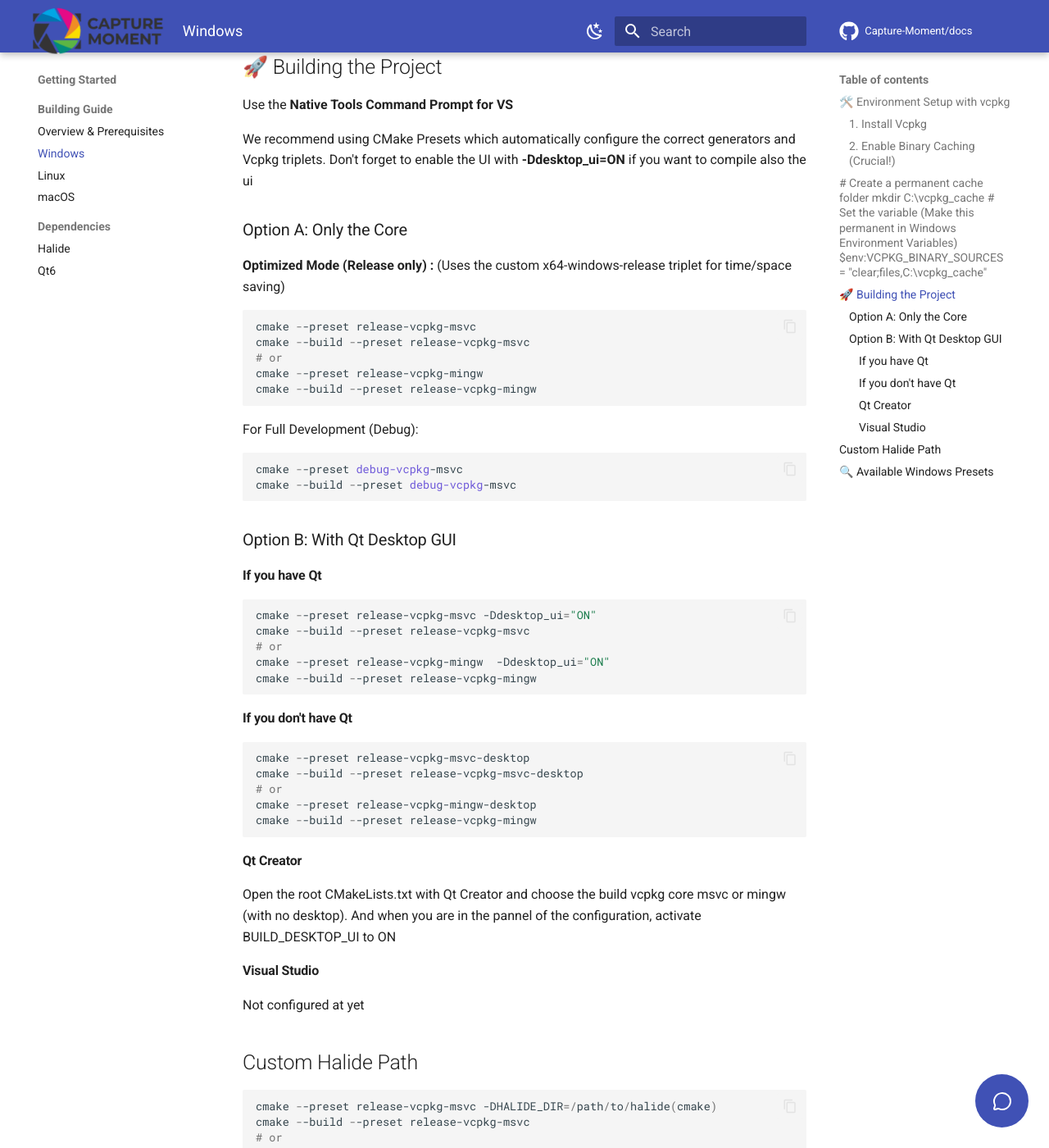
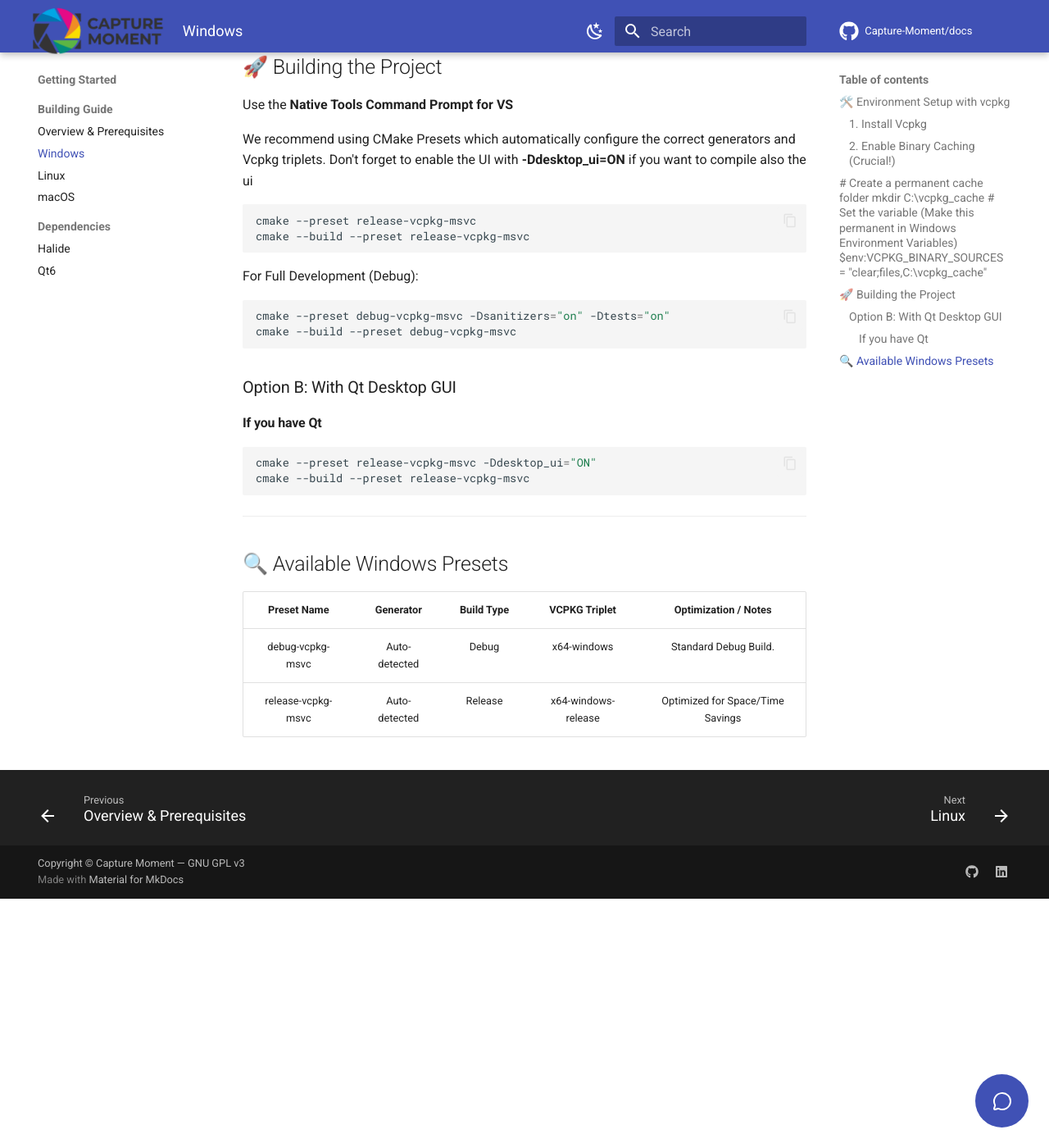
Before and after one commit to Capture-Moment/docs, an MkDocs documentation site: the page built from docs/building/BUILDING_WINDOWS.md, in a window 1280 px wide and 1400 px high, scrolled down 918 px. Shown: the whole window at 82% size. Built offline with MkDocs 1.6.1 and Material for MkDocs 9.7.7, drawn with Linux system fonts in a browser that asks for light colours; comment, search, counter and statistics services are not loaded; some of the changed text lies outside the part shown.

Commit message:
improve windows building

````diff
--- a/docs/building/BUILDING_WINDOWS.md
+++ b/docs/building/BUILDING_WINDOWS.md
@@ -6,8 +6,8 @@ This guide is optimized to handle the challenges of building on Windows.
 **VCPKG_ROOT :** Ensure this environment variable points to your Vcpkg installation.
 
 ### 1. Install Vcpkg
-```powershell
-git clone [https://github.com/Microsoft/vcpkg.git](https://github.com/Microsoft/vcpkg.git) C:\vcpkg
+```bash
+git clone https://github.com/Microsoft/vcpkg.git C:\vcpkg
 cd C:\vcpkg
 .\bootstrap-vcpkg.bat
 # Recommended:  Make VCPKG_ROOT permanent to system PATH
@@ -16,7 +16,7 @@ cd C:\vcpkg
 ### 2. Enable Binary Caching (Crucial!)
 To avoid recompiling LLVM every time you clean your project, enable local binary caching. Check if it's ON by default.
 
-```PowerShell
+```bash
 # Create a permanent cache folder
 mkdir C:\vcpkg_cache
 # Set the variable (Make this permanent in Windows Environment Variables)
@@ -28,21 +28,15 @@ Use the **Native Tools Command Prompt for VS**
 
 We recommend using CMake Presets which automatically configure the correct generators and Vcpkg triplets. Don't forget to enable the UI with **-Ddesktop_ui=ON** if you want to compile also the ui
 
-### Option A: Only the Core
 
-**Optimized Mode (Release only) :** (Uses the custom x64-windows-release triplet for time/space saving)
-
-```PowerShell
+```bash
 cmake --preset release-vcpkg-msvc
 cmake --build --preset release-vcpkg-msvc
-# or
-cmake --preset release-vcpkg-mingw
-cmake --build --preset release-vcpkg-mingw
 ```
 
 For Full Development (Debug):
-```PowerShell
-cmake --preset debug-vcpkg-msvc
+```bash
+cmake --preset debug-vcpkg-msvc -Dsanitizers="on" -Dtests="on"
 cmake --build --preset debug-vcpkg-msvc
 ```
 
@@ -50,36 +44,9 @@ cmake --build --preset debug-vcpkg-msvc
 
 #### If you have Qt
 
-```PowerShell
+```bash
 cmake --preset release-vcpkg-msvc -Ddesktop_ui="ON"
 cmake --build --preset release-vcpkg-msvc
-# or
-cmake --preset release-vcpkg-mingw  -Ddesktop_ui="ON"
-cmake --build --preset release-vcpkg-mingw
-```
-
-#### If you don't have Qt
-```PowerShell
-cmake --preset release-vcpkg-msvc-desktop
-cmake --build --preset release-vcpkg-msvc-desktop
-# or
-cmake --preset release-vcpkg-mingw-desktop
-cmake --build --preset release-vcpkg-mingw
-```
-
-#### Qt Creator
-Open the root CMakeLists.txt with Qt Creator and choose the build vcpkg core msvc or mingw (with no desktop). And when you are in the pannel of the configuration, activate BUILD_DESKTOP_UI to ON
-
-#### Visual Studio
-Not configured at yet
-
-## Custom Halide Path
-```PowerShell
-cmake --preset release-vcpkg-msvc -DHALIDE_DIR=/path/to/halide(cmake)
-cmake --build --preset release-vcpkg-msvc
-# or
-cmake --preset release-vcpkg-mingw -DHALIDE_DIR=/path/to/halide(cmake)
-cmake --build --preset release-vcpkg-mingw
 ```
 
 ---
@@ -87,8 +54,4 @@ cmake --build --preset release-vcpkg-mingw
 |     Preset Name     |       Generator       | Build Type |       VCPKG Triplet       |               Optimization / Notes              |
 |:-------------------:|:---------------------:|:----------:|:-------------------------:|:-----------------------------------------------:|
 | debug-vcpkg-msvc    | Auto-detected         | Debug      | x64-windows               | Standard Debug Build.                           |
-| release-vcpkg-msvc  | Auto-detected         | Release    | x64-windows-release       | Optimized for Space/Time Savings (Recommended). |
-| debug-vcpkg-mingw   | MinGW Makefiles       | Debug      | x64-mingw-dynamic         | For the MinGW toolchain.                        |
-| release-vcpkg-mingw | MinGW Makefiles       | Release    | x64-mingw-dynamic-release | Optimized for MinGW (Time/Space Savings).       |
-| debug-vs            | Visual Studio 18 2026 | Debug      | N/A                       | Without Vcpkg toolchain, uses default VS build. |
-| release-vs          | Visual Studio 18 2026 | Release    | N/A                       | Without Vcpkg toolchain.                        |
+| release-vcpkg-msvc  | Auto-detected         | Release    | x64-windows-release       | Optimized for Space/Time Savings                |
````
